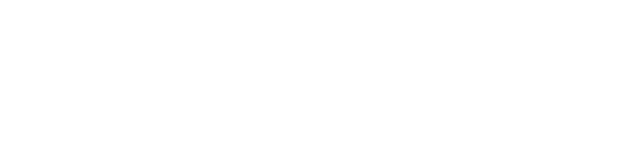
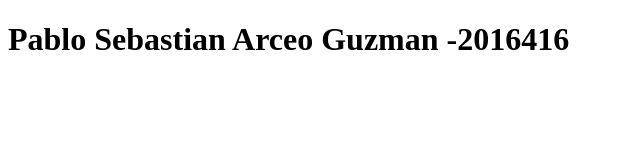
Before and after one commit to PablosArceo/IN5BM, a plain HTML site: page IN5BM/index.html in a window 1280 px wide. Shown: the whole page, without its empty margins (0-640 px from the left). Drawn offline with Linux system fonts and the light colour scheme.

Commit message:
Se le agrego el nombre y le carné

```diff
--- a/IN5BM/index.html
+++ b/IN5BM/index.html
@@ -6,6 +6,6 @@
     <title>PrimerProyectoGit</title>
 </head>
 <body>
-
+<h1>Pablo Sebastian Arceo Guzman -2016416</h1>
 </body>
 </html>
```
